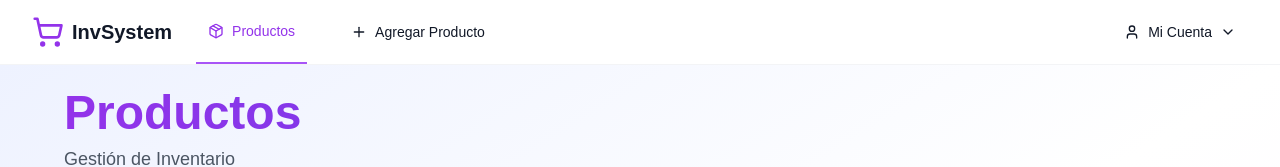
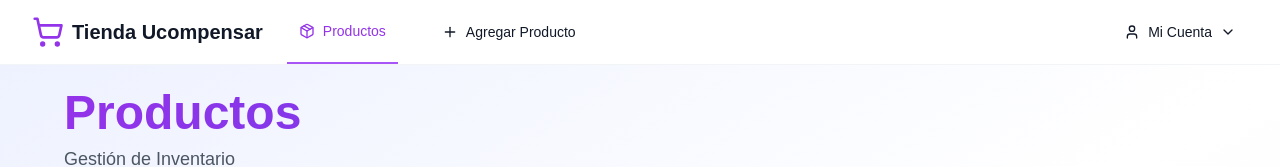
Before and after one commit to MrJohanF/e-commerce, a Next.js app: page /admin/dashboard in a window 1280 px wide. Shown: the top 167 px of the page. Built offline with nearby package versions, Linux system fonts and the light colour scheme; no server answers; the database is empty.

Commit message:
Update Navbar title from 'InvSystem' to 'Tienda Ucompensar'

```diff
--- a/src/app/components/navbar.js
+++ b/src/app/components/navbar.js
@@ -61,7 +61,7 @@ const Navbar = ({ onViewChange, activeView }) => {
           <div className="flex">
             <div className="flex-shrink-0 flex items-center">
               <ShoppingCart className="h-8 w-8 text-purple-600" />
-              <span className="ml-2 text-xl font-bold text-gray-900">InvSystem</span>
+              <span className="ml-2 text-xl font-bold text-gray-900">Tienda Ucompensar</span>
             </div>
 
             {/* Desktop Navigation */}
```
